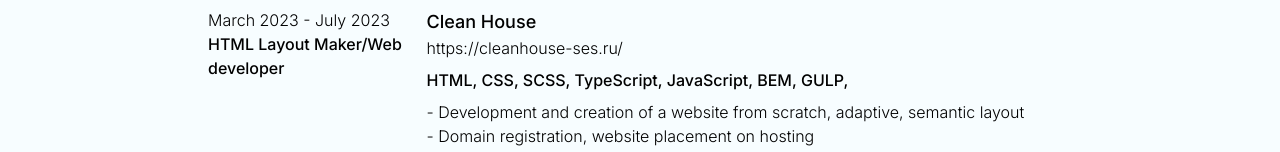
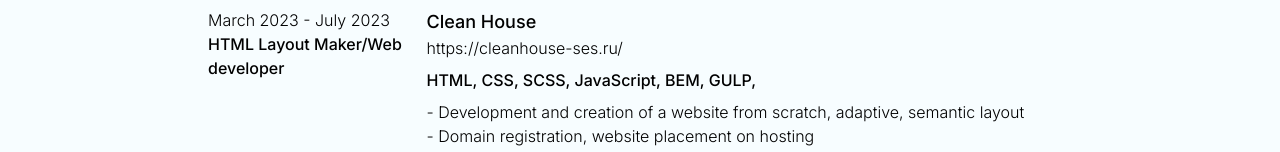
Before and after one commit to DenisJet/myportfolio_2.0, a Next.js app: page /en/about in a window 1280 px wide. Shown: the part 1486-1638 px from the top of the page. Built offline with nearby package versions, Linux system fonts and the light colour scheme.

Commit message:
fix experience

```diff
--- a/src/experience/experienceEn.ts
+++ b/src/experience/experienceEn.ts
@@ -47,7 +47,7 @@
     name: 'Clean House',
     links: ['https://cleanhouse-ses.ru/'],
     position: 'HTML Layout Maker/Web developer',
-    stack: ['HTML', 'CSS', 'SCSS', 'TypeScript', 'JavaScript', 'BEM', 'GULP'],
+    stack: ['HTML', 'CSS', 'SCSS', 'JavaScript', 'BEM', 'GULP'],
     description:
       'Development and creation of a website from scratch, adaptive, semantic layout. Domain registration, website placement on hosting. Filling with content',
   },
--- a/src/experience/experienceRu.ts
+++ b/src/experience/experienceRu.ts
@@ -47,7 +47,7 @@
     name: 'Clean House',
     links: ['https://cleanhouse-ses.ru/'],
     position: 'Верстальщик/Веб-разработчик',
-    stack: ['HTML', 'CSS', 'SCSS', 'TypeScript', 'JavaScript', 'БЭМ', 'GULP'],
+    stack: ['HTML', 'CSS', 'SCSS', 'JavaScript', 'БЭМ', 'GULP'],
     description:
       'Разработка и создание сайта с нуля, адаптивная, семантическая верстка. Регистрация домена, размещение сайта на хостинге. Наполнение контентом',
   },
```
